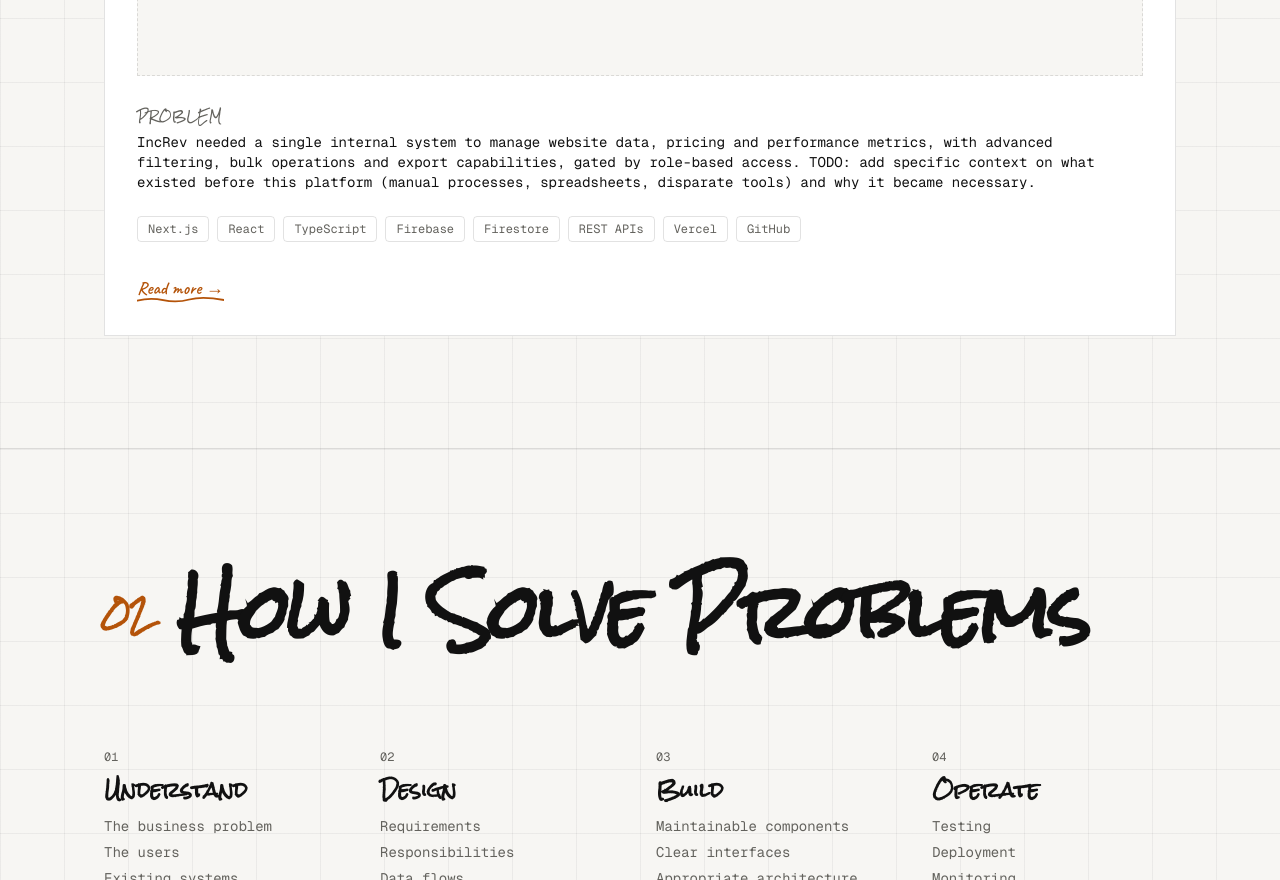
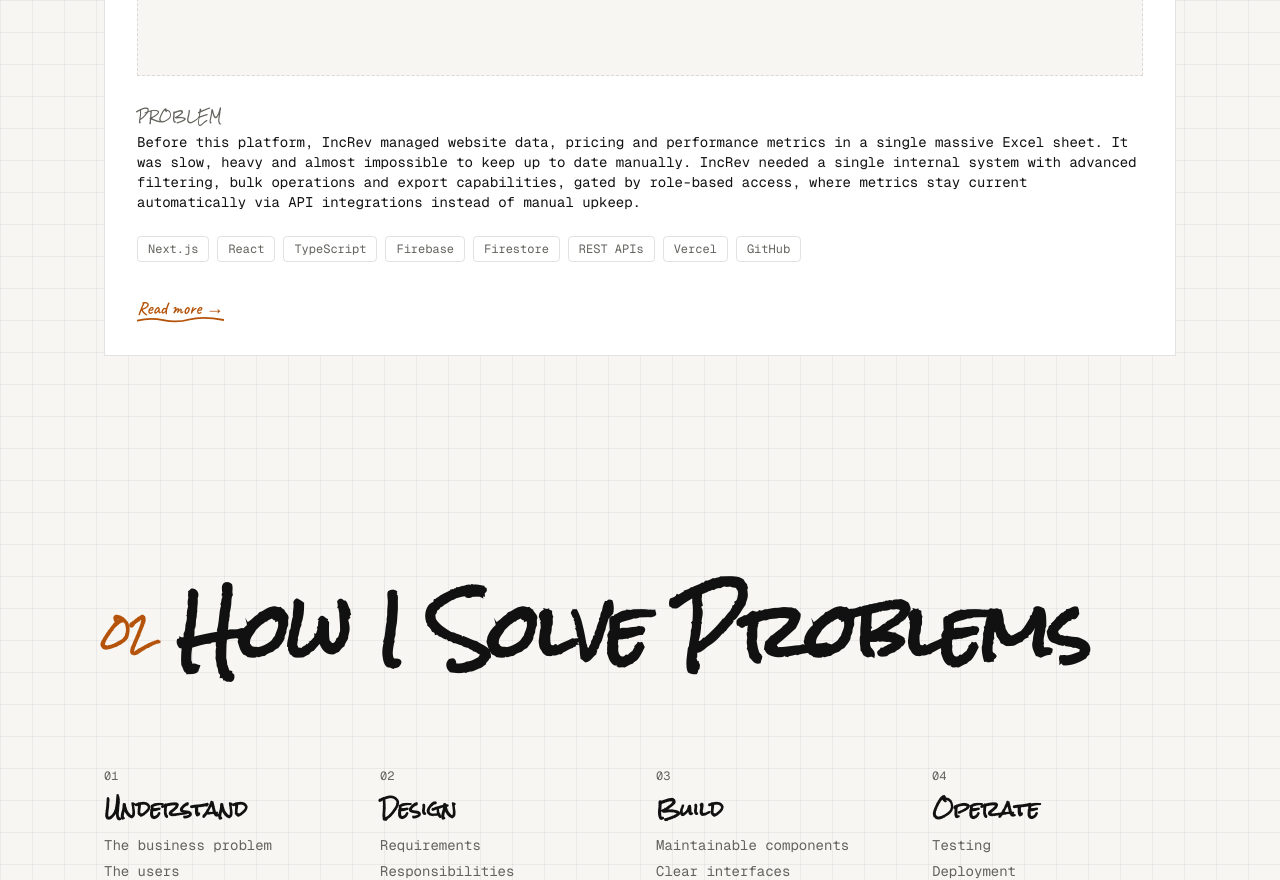
Before and after one commit to GuitarOak/MyPortfolio2026, a Next.js app: page / in a window 1280 px wide. Shown: the part 1920-2800 px from the top of the page. Built offline with nearby package versions, Linux system fonts and the light colour scheme.

Commit message:
Phase 1 done

```diff
--- a/src/app/globals.css
+++ b/src/app/globals.css
@@ -25,8 +25,17 @@
   --font-handwritten: var(--font-handwritten);
 }
 
+/* The grid lives on body (not per-section) so it forms one continuous sheet
+   of graph paper across the whole page — sections no longer each reset their
+   own grid origin at their top edge, which was causing visible seams/
+   misalignment at section borders whenever a section's height wasn't an
+   exact multiple of the grid unit. */
 body {
-  background: var(--background);
+  background-color: var(--background);
+  background-image:
+    linear-gradient(to right, var(--grid-line) 1px, transparent 1px),
+    linear-gradient(to bottom, var(--grid-line) 1px, transparent 1px);
+  background-size: 32px 32px;
   color: var(--foreground);
   font-family: var(--font-sans), monospace;
   line-height: 1.6;
@@ -48,15 +57,6 @@ h6 {
   outline: 2px solid var(--accent);
   outline-offset: 3px;
   border-radius: 2px;
-}
-
-/* Retro blueprint/graph-paper grid used consistently behind every section,
-   matching the Hero's original vibe (project.md's "subtle grid lines"). */
-.bg-grid-lines {
-  background-image:
-    linear-gradient(to right, var(--grid-line) 1px, transparent 1px),
-    linear-gradient(to bottom, var(--grid-line) 1px, transparent 1px);
-  background-size: 64px 64px;
 }
 
 /* Hand-drawn marker underline, used sparingly on emphasized words to lean into
--- a/src/app/work/[slug]/page.tsx
+++ b/src/app/work/[slug]/page.tsx
@@ -60,7 +60,7 @@ export default async function ProjectCaseStudyPage({
     <>
       <Nav />
       <main className="flex-1">
-        <section className="border-b border-border bg-grid-lines py-16 md:py-24">
+        <section className="py-16 md:py-24">
           <Container className="max-w-4xl">
             <Link href="/#work" className="font-pencil text-lg text-muted hover:text-accent">
               ← Back to selected work
--- a/src/components/About.tsx
+++ b/src/components/About.tsx
@@ -3,7 +3,7 @@ import { SectionHeading } from "./SectionHeading";
 
 export function About() {
   return (
-    <section id="about" className="border-b border-border bg-grid-lines py-20 md:py-28">
+    <section id="about" className="py-20 md:py-28">
       <Container className="max-w-3xl">
         <SectionHeading number="05" title="About" />
         <div className="space-y-5 text-base md:text-sm text-foreground">
--- a/src/components/Capabilities.tsx
+++ b/src/components/Capabilities.tsx
@@ -4,7 +4,7 @@ import { capabilities } from "@/content/experience";
 
 export function Capabilities() {
   return (
-    <section id="capabilities" className="border-b border-border bg-grid-lines py-20 md:py-28">
+    <section id="capabilities" className="py-20 md:py-28">
       <Container>
         <SectionHeading number="03" title="Capabilities" />
         <div className="grid gap-10 md:grid-cols-3">
--- a/src/components/Contact.tsx
+++ b/src/components/Contact.tsx
@@ -5,7 +5,7 @@ import { site } from "@/content/site";
 export function Contact() {
   const { contact } = site;
   return (
-    <section id="contact" className="bg-grid-lines py-20 md:py-28">
+    <section id="contact" className="py-20 md:py-28">
       <Container className="max-w-3xl">
         <SectionHeading number="06" title="Contact" />
         <p className="max-w-xl text-base md:text-lg text-foreground">
--- a/src/components/Experience.tsx
+++ b/src/components/Experience.tsx
@@ -4,7 +4,7 @@ import { experience } from "@/content/experience";
 
 export function Experience() {
   return (
-    <section id="experience" className="border-b border-border bg-grid-lines py-20 md:py-28">
+    <section id="experience" className="py-20 md:py-28">
       <Container>
         <SectionHeading number="04" title="Experience" />
         <ol className="space-y-10">
--- a/src/components/Hero.tsx
+++ b/src/components/Hero.tsx
@@ -12,7 +12,7 @@ export function Hero() {
   return (
     <section
       id="top"
-      className="relative flex min-h-[calc(100vh-73px)] items-center overflow-hidden border-b border-border bg-grid-lines"
+      className="relative flex min-h-[calc(100vh-73px)] items-center overflow-hidden"
     >
       <Container className="py-12 md:py-16">
         <h1 className="mt-4 max-w-4xl py-1 text-5xl md:text-6xl lg:text-7xl font-semibold leading-[1.2] tracking-tight text-foreground">
--- a/src/components/HowISolveProblems.tsx
+++ b/src/components/HowISolveProblems.tsx
@@ -22,7 +22,7 @@ const steps = [
 
 export function HowISolveProblems() {
   return (
-    <section className="border-b border-border bg-grid-lines py-20 md:py-28">
+    <section className="py-20 md:py-28">
       <Container>
         <SectionHeading number="02" title="How I Solve Problems" />
         <div className="grid gap-8 md:grid-cols-4">
--- a/src/components/SelectedWork.tsx
+++ b/src/components/SelectedWork.tsx
@@ -5,7 +5,7 @@ import { projects } from "@/content/projects";
 
 export function SelectedWork() {
   return (
-    <section id="work" className="border-b border-border bg-grid-lines py-20 md:py-28">
+    <section id="work" className="py-20 md:py-28">
       <Container>
         <SectionHeading
           number="01"
--- a/src/content/experience.ts
+++ b/src/content/experience.ts
@@ -56,7 +56,6 @@ export const capabilities: CapabilityGroup[] = [
       "Pull requests",
       "CI/CD",
       "Vercel",
-      "Testing",
       "Accessibility",
       "Performance",
       "Technical SEO",
--- a/src/content/projects.ts
+++ b/src/content/projects.ts
@@ -8,8 +8,12 @@ export const projects: Project[] = [
       "An internal dashboard platform for managing website data, pricing, metrics, filtering workflows and bulk operations.",
     statuses: ["Built", "Internal tool", "In production"],
     problem:
-      "IncRev needed a single internal system to manage website data, pricing and performance metrics, with advanced filtering, bulk operations and export capabilities, gated by role-based access. TODO: add specific context on what existed before this platform (manual processes, spreadsheets, disparate tools) and why it became necessary.",
-    stakeholders: ["TODO: confirm internal teams / roles who use this platform (e.g. operations, sales, management)."],
+      "Before this platform, IncRev managed website data, pricing and performance metrics in a single massive Excel sheet. It was slow, heavy and almost impossible to keep up to date manually. IncRev needed a single internal system with advanced filtering, bulk operations and export capabilities, gated by role-based access, where metrics stay current automatically via API integrations instead of manual upkeep.",
+    stakeholders: [
+      "Outreach team — adds new websites to the platform",
+      "Pricing/operations — keeps pricing data up to date",
+      "Sales team — finds sites for clients",
+    ],
     responsibility: [
       "Built and maintained the internal dashboard platform end to end",
       "Developed filtering systems, export functionality and bulk operations",
@@ -33,7 +37,10 @@ export const projects: Project[] = [
       "Firebase allowed rapid development, authentication and flexible data storage. However, the nested document structure made some bulk operations and reporting more complicated. At greater scale, a relational model or a dedicated search and reporting layer would need to be evaluated.",
     ],
     outcomes: [
-      "TODO: add the concrete business result or measurable impact of this platform (e.g. time saved, processes replaced, scale of data managed).",
+      "Replaced a slow, hard-to-maintain Excel sheet with a system where every metric is always up to date via API integrations",
+      "Used daily across the company — by outreach, pricing/operations and sales",
+      "Saves time for everyone who previously relied on the manual spreadsheet",
+      "Makes website and pricing management significantly more scalable",
     ],
     screenshots: [],
   },
```
